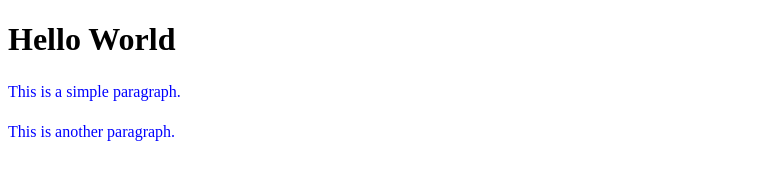
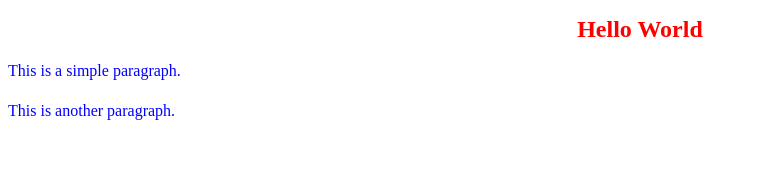
Before and after one commit to ajmalkhangithub/remote_repo, a plain HTML site: page index.html in a window 1280 px wide. Shown: the whole page, without its empty margins (0-758 px from the left). Drawn offline with Linux system fonts and the light colour scheme.

Commit message:
This is a second commit

```diff
--- a/style.css
+++ b/style.css
@@ -4,3 +4,8 @@ p{
     line-height: 1.5;
 
 }
+h1{
+    color: red;
+    font-size: 24px;
+    text-align: center;
+}
```
